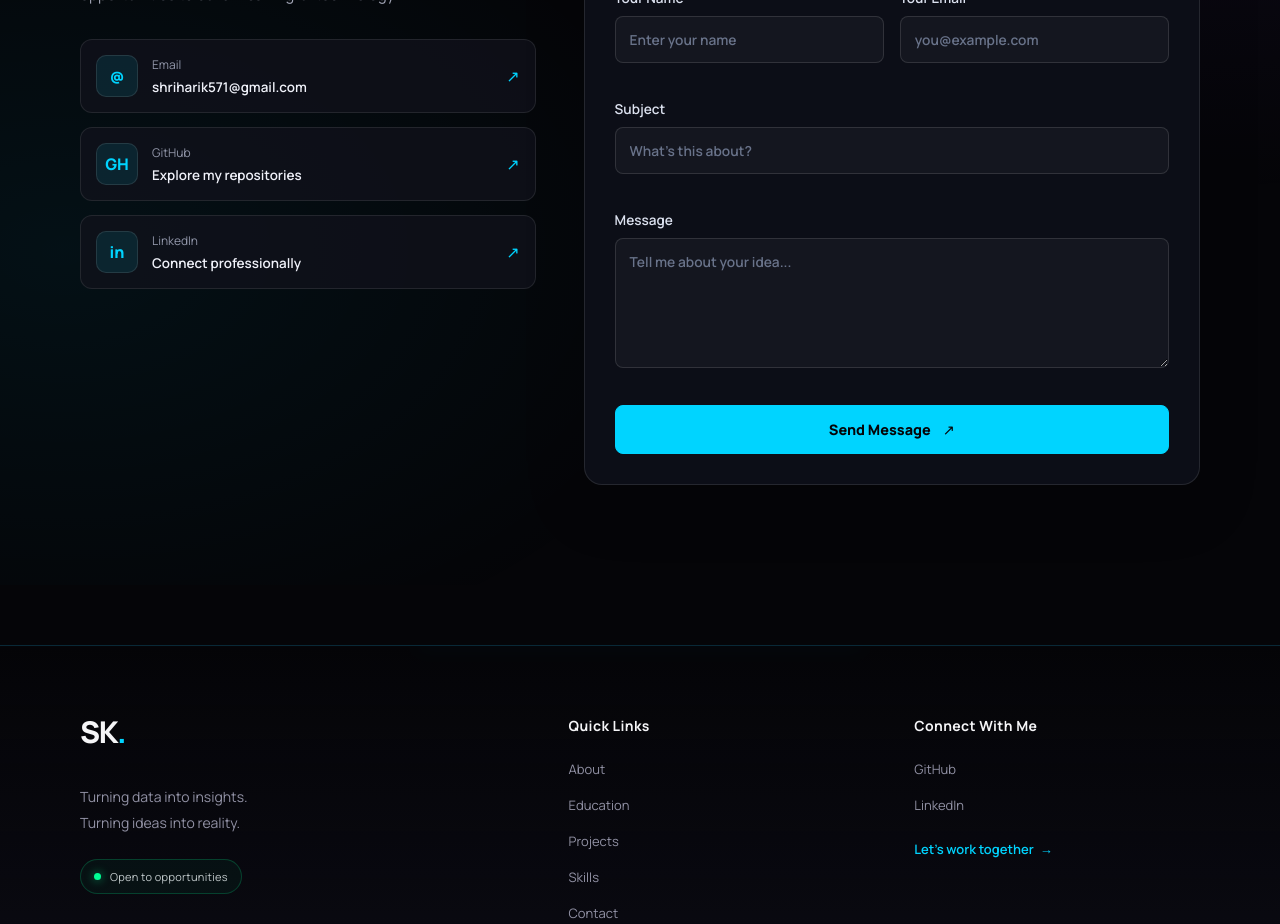
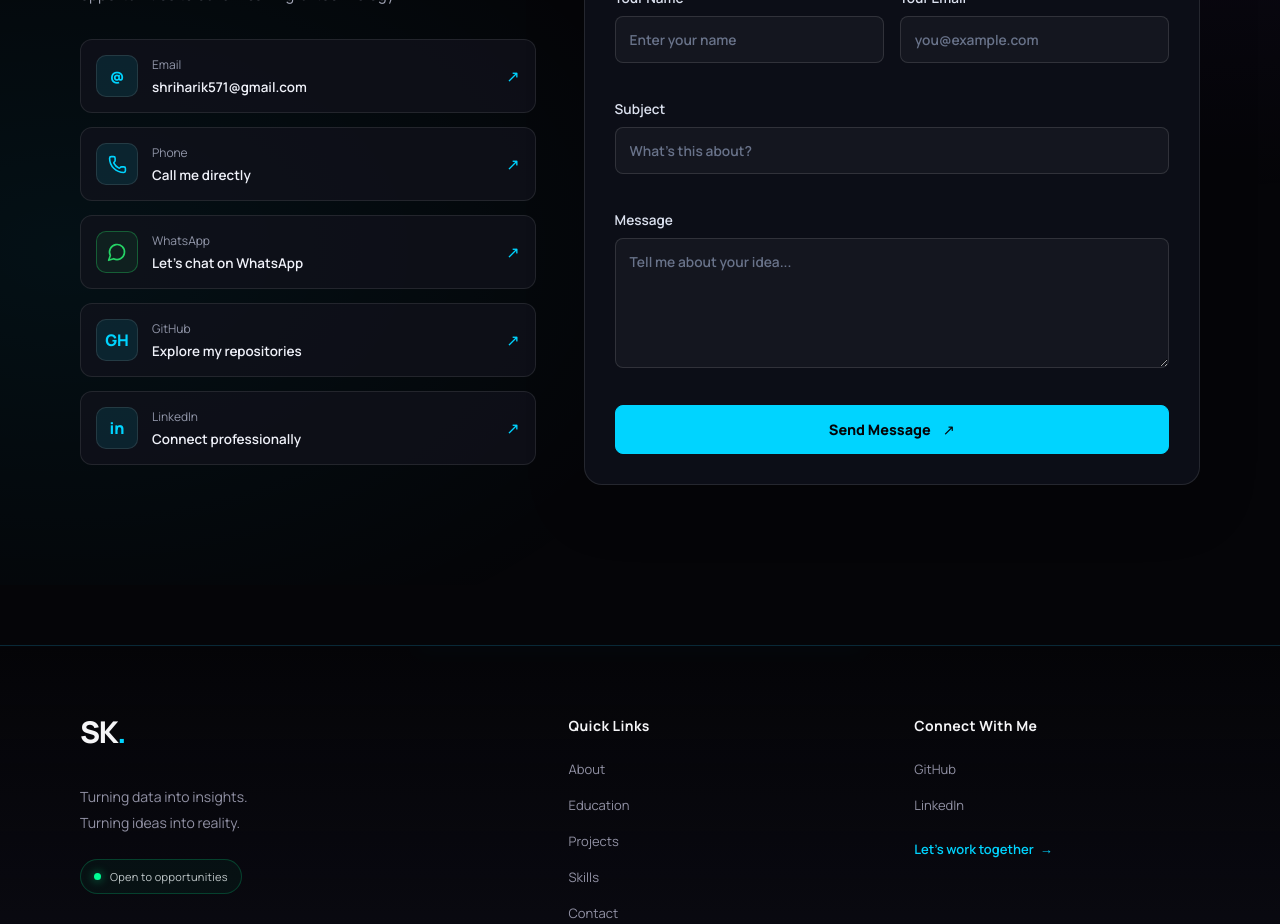
Before and after one commit to Shrihari-Kulkarni04/Shrihari-Portfolio, a React (Vite) app: page / in a window 1280 px wide. Shown: the part 9180-10104 px from the top of the page. Built offline with nearby package versions, Linux system fonts and the light colour scheme.

Commit message:
Add phone and WhatsApp contact options

```diff
--- a/src/components/Contact.jsx
+++ b/src/components/Contact.jsx
@@ -1,7 +1,11 @@
-
 import React, { useState } from "react";
+import { Phone, MessageCircle } from "lucide-react";
 
 function Contact() {
+  // Replace these placeholders with your actual number.
+  const phoneNumber = "Shrihari Kulkarni";
+  const whatsappNumber = "9157706898";
+
   const [form, setForm] = useState({
     name: "",
     email: "",
@@ -101,6 +105,7 @@ function Contact() {
               and opportunities to build meaningful technology.
             </p>
 
+            {/* Email */}
             <a
               className="contact-detail"
               href="mailto:shriharik571@gmail.com"
@@ -115,6 +120,44 @@ function Contact() {
               <span className="contact-arrow">↗</span>
             </a>
 
+            {/* Phone */}
+            <a
+              className="contact-detail"
+              href={`tel:${phoneNumber}`}
+            >
+              <span className="contact-icon">
+                <Phone size={19} />
+              </span>
+
+              <span>
+                <small>Phone</small>
+                <strong>Call me directly</strong>
+              </span>
+
+              <span className="contact-arrow">↗</span>
+            </a>
+
+            {/* WhatsApp */}
+            <a
+              className="contact-detail whatsapp-detail"
+              href={`https://wa.me/${whatsappNumber}`}
+              target="_blank"
+              rel="noopener noreferrer"
+              aria-label="Contact me on WhatsApp"
+            >
+              <span className="contact-icon whatsapp-icon">
+                <MessageCircle size={20} />
+              </span>
+
+              <span>
+                <small>WhatsApp</small>
+                <strong>Let's chat on WhatsApp</strong>
+              </span>
+
+              <span className="contact-arrow">↗</span>
+            </a>
+
+            {/* GitHub */}
             <a
               className="contact-detail"
               href="https://github.com/Shrihari-Kulkarni04"
@@ -131,6 +174,7 @@ function Contact() {
               <span className="contact-arrow">↗</span>
             </a>
 
+            {/* LinkedIn */}
             <a
               className="contact-detail"
               href="https://www.linkedin.com/in/shrihari-kulkarni-aa57b931b/"
--- a/src/styles.css
+++ b/src/styles.css
@@ -2910,3 +2910,17 @@ main,
     font-size: 14px !important;
   }
 }
+/* WhatsApp contact styling */
+.whatsapp-icon {
+  color: #25d366 !important;
+  border-color: rgba(37, 211, 102, 0.35) !important;
+  background: rgba(37, 211, 102, 0.08);
+}
+
+.whatsapp-detail:hover {
+  border-color: rgba(37, 211, 102, 0.5);
+}
+
+.whatsapp-detail:hover .contact-arrow {
+  color: #25d366;
+}
```
